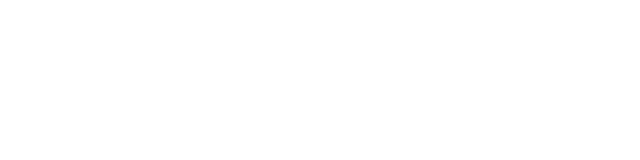
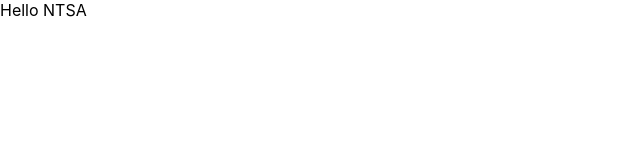
Before and after one commit to khalifa47/ntsa-drivers, a React (Create React App) app: page / in a window 1280 px wide. Shown: the top 160 px of the page, without its empty margins (0-640 px from the left). Built offline with nearby package versions, Linux system fonts and the light colour scheme.

Commit message:
Initialize app and auth state
Signed-off-by: nabcellent <nabcellent.dev@gmail.com>

```diff
--- a/src/App.js
+++ b/src/App.js
@@ -3,7 +3,7 @@ import React from 'react';
 function App() {
     return (
         <div className="app">
-
+            Hello NTSA
         </div>
     );
 }
```
